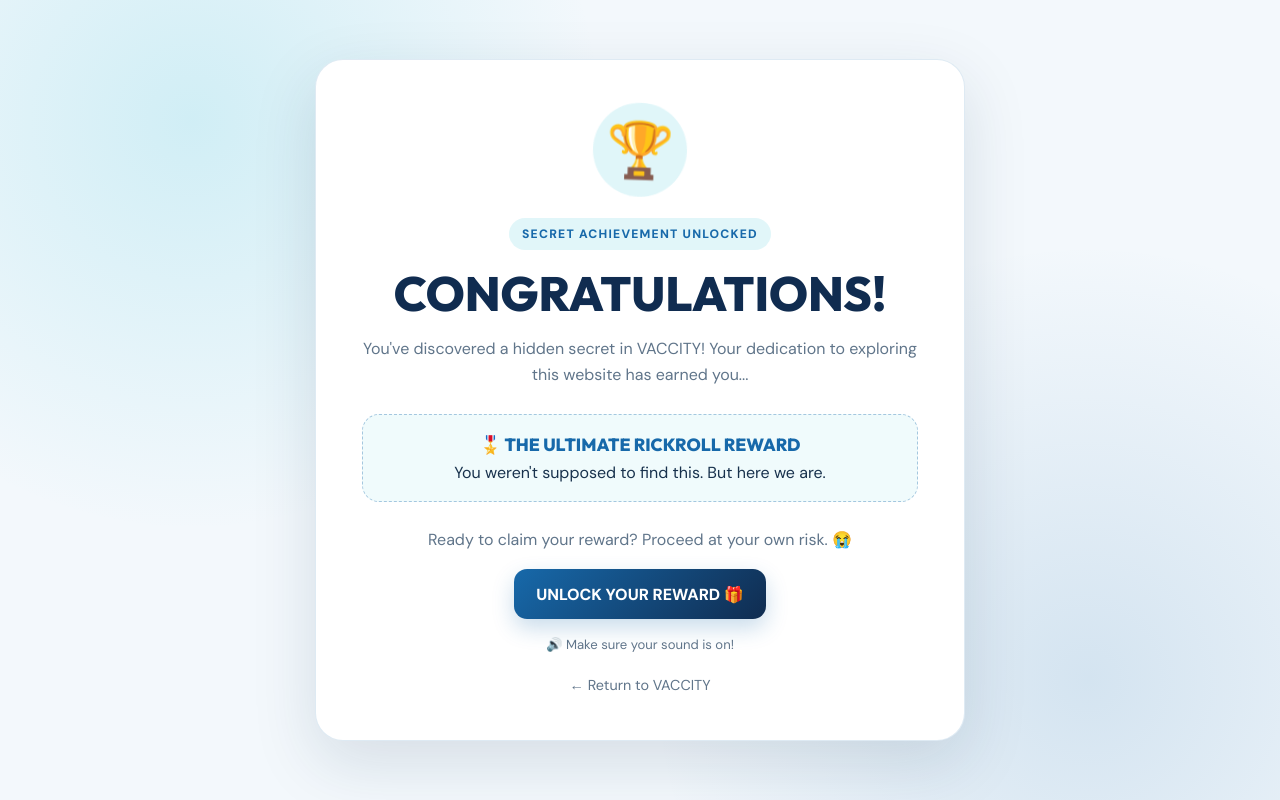
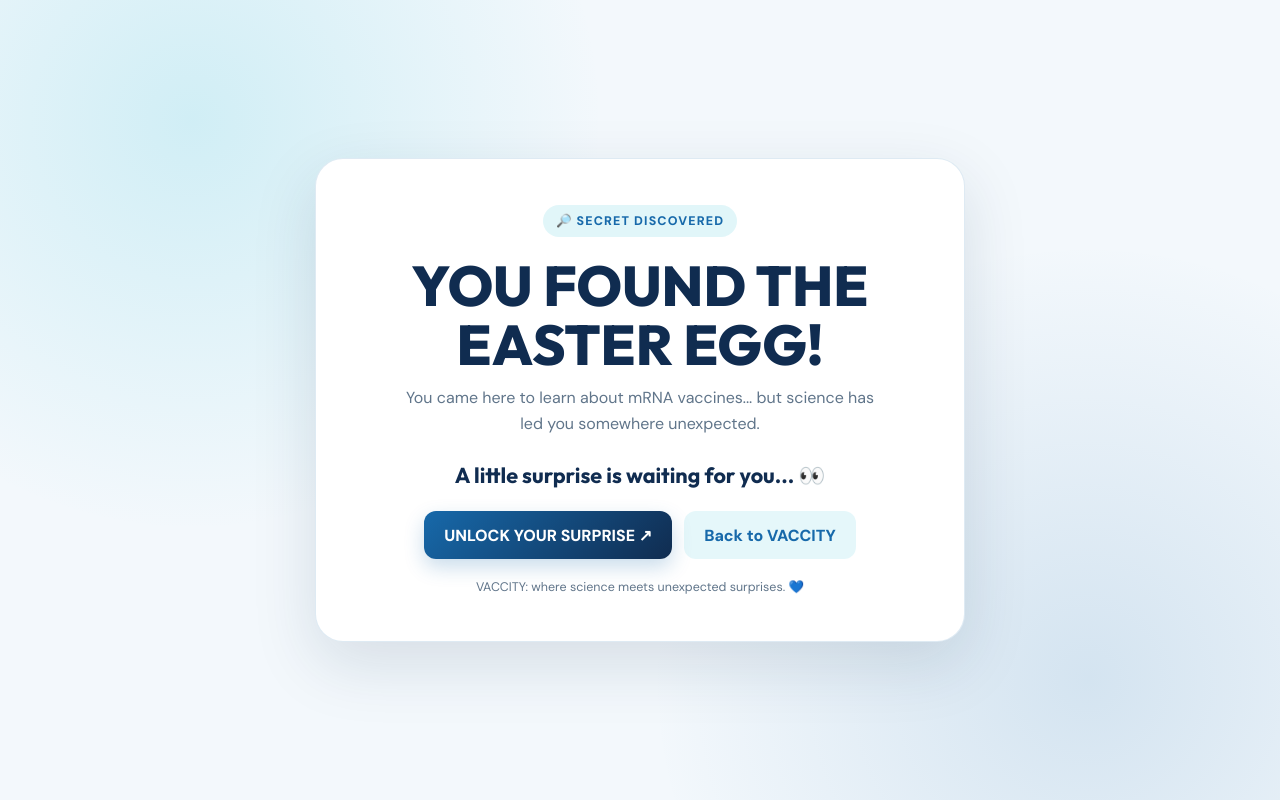
Before and after one commit to Yeahh-09/Vaccity, a plain HTML site: page rickroll.html in a window 1280 px wide. Drawn offline with Linux system fonts and the light colour scheme.

Commit message:
Update title and content for surprise reveal

```diff
--- a/rickroll.html
+++ b/rickroll.html
@@ -1,16 +1,13 @@
-
 <!DOCTYPE html>
 <html lang="en">
 <head>
   <meta charset="UTF-8">
   <meta name="viewport" content="width=device-width, initial-scale=1.0">
   <meta name="theme-color" content="#102c50">
-  <title>Secret Achievement | VACCITY</title>
-
+  <title>A Little VACCITY Surprise</title>
   <link rel="preconnect" href="https://fonts.googleapis.com">
   <link rel="preconnect" href="https://fonts.gstatic.com" crossorigin>
   <link href="https://fonts.googleapis.com/css2?family=DM+Sans:wght@400;500;600;700;800&family=Outfit:wght@400;500;600;700;800&display=swap" rel="stylesheet">
-
   <style>
     :root {
       --navy: #102c50;
@@ -22,45 +19,31 @@
       --muted: #60758a;
     }
 
-    * {
-      box-sizing: border-box;
-    }
+    * { box-sizing: border-box; }
 
     body {
       margin: 0;
       min-height: 100vh;
       display: grid;
       place-items: center;
-      padding: 24px 16px;
+      padding: 28px 18px;
       color: var(--ink);
       background:
-        radial-gradient(circle at 15% 15%, rgba(70,198,219,.2), transparent 32%),
+        radial-gradient(circle at 15% 15%, rgba(70,198,219,.20), transparent 32%),
         radial-gradient(circle at 85% 85%, rgba(23,105,170,.14), transparent 34%),
         var(--page);
       font-family: "DM Sans", sans-serif;
     }
 
-    .card {
+    .surprise-card {
       width: min(100%, 650px);
-      padding: clamp(26px, 5vw, 46px);
+      padding: clamp(24px, 5vw, 46px);
       text-align: center;
       background: var(--card);
       border: 1px solid rgba(23,105,170,.14);
       border-radius: 28px;
       box-shadow: 0 22px 65px rgba(16,44,80,.13);
-      animation: appear .65s ease both;
-    }
-
-    .icon {
-      width: 94px;
-      height: 94px;
-      display: grid;
-      place-items: center;
-      margin: 0 auto 18px;
-      border-radius: 50%;
-      background: rgba(70,198,219,.17);
-      font-size: 3.4rem;
-      animation: bounce 1.8s ease-in-out infinite;
+      animation: pop-in .65s cubic-bezier(.2,.8,.2,1) both;
     }
 
     .eyebrow {
@@ -69,107 +52,92 @@
       border-radius: 999px;
       color: var(--blue);
       background: rgba(70,198,219,.16);
-      font-size: .76rem;
+      font-size: .78rem;
       font-weight: 800;
-      letter-spacing: .1em;
+      letter-spacing: .09em;
     }
 
     h1 {
-      margin: 18px 0 10px;
+      margin: 20px 0 10px;
       color: var(--navy);
-      font: 800 clamp(2rem, 6vw, 3rem)/1.08 "Outfit", sans-serif;
+      font: 800 clamp(2rem, 7vw, 3.5rem)/1.05 "Outfit", sans-serif;
     }
 
-    p {
+    .subtitle {
+      margin: 0 auto 24px;
+      max-width: 470px;
       color: var(--muted);
       line-height: 1.65;
     }
 
-    .reward {
-      margin: 25px 0;
-      padding: 18px;
-      border: 1px dashed rgba(23,105,170,.35);
-      border-radius: 17px;
-      background: rgba(70,198,219,.08);
+    .portrait-wrap {
+      width: min(100%, 440px);
+      margin: 0 auto 22px;
+      overflow: hidden;
+      border-radius: 20px;
+      background: #dceef5;
+      box-shadow: 0 12px 30px rgba(16,44,80,.15);
     }
 
-    .reward strong {
+    .portrait-wrap img {
       display: block;
-      margin-bottom: 6px;
-      color: var(--blue);
-      font: 800 1.1rem "Outfit", sans-serif;
+      width: 100%;
+      height: auto;
     }
 
-    .unlock {
+    .song-title {
+      margin: 10px 0 22px;
+      color: var(--navy);
+      font: 700 1.35rem "Outfit", sans-serif;
+    }
+
+    .actions {
+      display: flex;
+      flex-wrap: wrap;
+      justify-content: center;
+      gap: 12px;
+    }
+
+    a.button {
       display: inline-flex;
       justify-content: center;
       align-items: center;
-      min-height: 50px;
-      padding: 14px 22px;
-      border: 0;
-      border-radius: 13px;
-      color: white;
-      background: linear-gradient(135deg, var(--blue), var(--navy));
-      font: 800 1rem "DM Sans", sans-serif;
+      min-height: 48px;
+      padding: 13px 20px;
+      border-radius: 12px;
       text-decoration: none;
-      cursor: pointer;
-      box-shadow: 0 9px 22px rgba(23,105,170,.23);
+      font-weight: 800;
       transition: transform .2s ease, box-shadow .2s ease;
     }
 
-    .unlock:hover {
-      transform: translateY(-3px);
-      box-shadow: 0 13px 27px rgba(23,105,170,.3);
+    a.button:hover { transform: translateY(-2px); }
+
+    .primary {
+      color: white;
+      background: linear-gradient(135deg, var(--blue), var(--navy));
+      box-shadow: 0 8px 20px rgba(23,105,170,.23);
     }
 
-    .back {
-      display: block;
-      margin-top: 20px;
-      color: var(--muted);
-      font-size: .9rem;
-      text-decoration: none;
+    .secondary {
+      color: var(--blue);
+      background: rgba(70,198,219,.14);
     }
 
-    .back:hover {
-      color: var(--blue);
+    .tiny-note {
+      margin: 20px 0 0;
+      color: var(--muted);
+      font-size: .78rem;
     }
 
-    .sound-note {
-      margin-top: 15px;
-      font-size: .82rem;
-    }
-
-    .sound-button {
-      display: none;
-      margin: 12px auto 0;
-      padding: 9px 15px;
-      border: 1px solid rgba(23,105,170,.25);
-      border-radius: 10px;
-      color: var(--blue);
-      background: transparent;
-      font: 700 .9rem "DM Sans", sans-serif;
-      cursor: pointer;
-    }
-
-    @keyframes appear {
-      from {
-        opacity: 0;
-        transform: translateY(18px) scale(.98);
-      }
-      to {
-        opacity: 1;
-        transform: translateY(0) scale(1);
-      }
-    }
-
-    @keyframes bounce {
-      0%, 100% { transform: translateY(0) rotate(0); }
-      50% { transform: translateY(-8px) rotate(5deg); }
+    @keyframes pop-in {
+      from { opacity: 0; transform: translateY(18px) scale(.97); }
+      to { opacity: 1; transform: translateY(0) scale(1); }
     }
 
     @media (prefers-reduced-motion: reduce) {
       *, *::before, *::after {
         animation-duration: .01ms !important;
+        transition-duration: .01ms !important;
       }
     }
 
@@ -180,58 +148,41 @@
       --muted: #b0c2d3;
     }
 
-    body.dark-mode h1 {
-      color: #f0f7ff;
-    }
+    body.dark-mode h1,
+    body.dark-mode .song-title { color: #f0f7ff; }
 
-    body.dark-mode .card {
+    body.dark-mode .surprise-card {
       border-color: rgba(70,198,219,.2);
       box-shadow: 0 22px 65px rgba(0,0,0,.3);
     }
   </style>
 </head>
-
 <body>
-  <main class="card">
-    <div class="icon">🏆</div>
-
-    <span class="eyebrow">SECRET ACHIEVEMENT UNLOCKED</span>
-
-    <h1>CONGRATULATIONS!</h1>
-
-    <p>
-      You've discovered a hidden secret in VACCITY!
-      Your dedication to exploring this website has earned you...
+  <main class="surprise-card">
+    <span class="eyebrow">🔎 SECRET DISCOVERED</span>
+    <h1>YOU FOUND THE EASTER EGG!</h1>
+    <p class="subtitle">
+      You came here to learn about mRNA vaccines...
+      but science has led you somewhere unexpected.
     </p>
 
-    <div class="reward">
-      <strong>🎖️ THE ULTIMATE RICKROLL REWARD</strong>
-      <span>You weren't supposed to find this. But here we are.</span>
+    <p class="song-title">A little surprise is waiting for you... 👀</p>
+
+    <audio id="rewardSound" src="achievement.m4a" preload="auto"></audio>
+    <button id="playSound" class="button secondary" type="button" hidden>▶ Tap to play the surprise sound</button>
+
+    <div class="actions">
+      <a
+        class="button primary"
+        href="rickroll-video.html"
+        target="_blank"
+        rel="noopener noreferrer"
+      >UNLOCK YOUR SURPRISE ↗</a>
+
+      <a class="button secondary" href="index.html" data-vaccity-back>Back to VACCITY</a>
     </div>
 
-    <p>
-      Ready to claim your reward? Proceed at your own risk. 😭
-    </p>
-
-    <a class="unlock" href="rickroll-video.html">
-      UNLOCK YOUR REWARD 🎁
-    </a>
-
-    <p class="sound-note">
-      🔊 Make sure your sound is on!
-    </p>
-
-    <button class="sound-button" id="playSound">
-      PLAY ACHIEVEMENT SOUND 🔊
-    </button>
-
-    <a class="back" href="index.html" id="backLink">
-      ← Return to VACCITY
-    </a>
-
-    <audio id="achievementSound" preload="auto">
-      <source src="achievement.m4a" type="audio/mp4">
-    </audio>
+    <p class="tiny-note">VACCITY: where science meets unexpected surprises. 💙</p>
   </main>
 
   <script>
@@ -244,50 +195,48 @@
 
   <script>
     (() => {
-      const audio = document.getElementById("achievementSound");
-      const button = document.getElementById("playSound");
-
-      if (!audio) return;
-
-      audio.volume = 1;
-
-      const playAchievement = () => {
-        audio.currentTime = 0;
-
-        const attempt = audio.play();
-
-        if (attempt && typeof attempt.catch === "function") {
-          attempt.catch(() => {
-            button.style.display = "inline-block";
-          });
-        }
-      };
-
-      window.addEventListener("pageshow", () => {
-        playAchievement();
-      });
-
-      button.addEventListener("click", playAchievement);
-    })();
-  </script>
-
-  <script>
-    (() => {
-      const backLink = document.getElementById("backLink");
-
+      const backLink = document.querySelector("[data-vaccity-back]");
       if (!backLink) return;
-
       backLink.addEventListener("click", event => {
-        if (
-          document.referrer &&
-          new URL(document.referrer).origin === window.location.origin &&
-          history.length > 1
-        ) {
+        const referrer = document.referrer;
+        if (referrer && new URL(referrer).origin === window.location.origin && history.length > 1) {
           event.preventDefault();
           history.back();
         }
       });
     })();
   </script>
+
+
+  <script>
+    (() => {
+      const sound = document.getElementById("rewardSound");
+      const playButton = document.getElementById("playSound");
+      if (!sound || !playButton) return;
+
+      // Try to play the achievement sound as soon as the secret page opens.
+      // Browsers may block autoplay, so reveal a button as a fallback.
+      const tryToPlay = () => {
+        const result = sound.play();
+        if (result && typeof result.catch === "function") {
+          result.catch(() => {
+            playButton.hidden = false;
+          });
+        }
+      };
+
+      playButton.addEventListener("click", () => {
+        sound.currentTime = 0;
+        sound.play().then(() => {
+          playButton.hidden = true;
+        }).catch(() => {
+          playButton.hidden = false;
+        });
+      });
+
+      window.addEventListener("load", tryToPlay, { once: true });
+    })();
+  </script>
+
 </body>
 </html>
```
